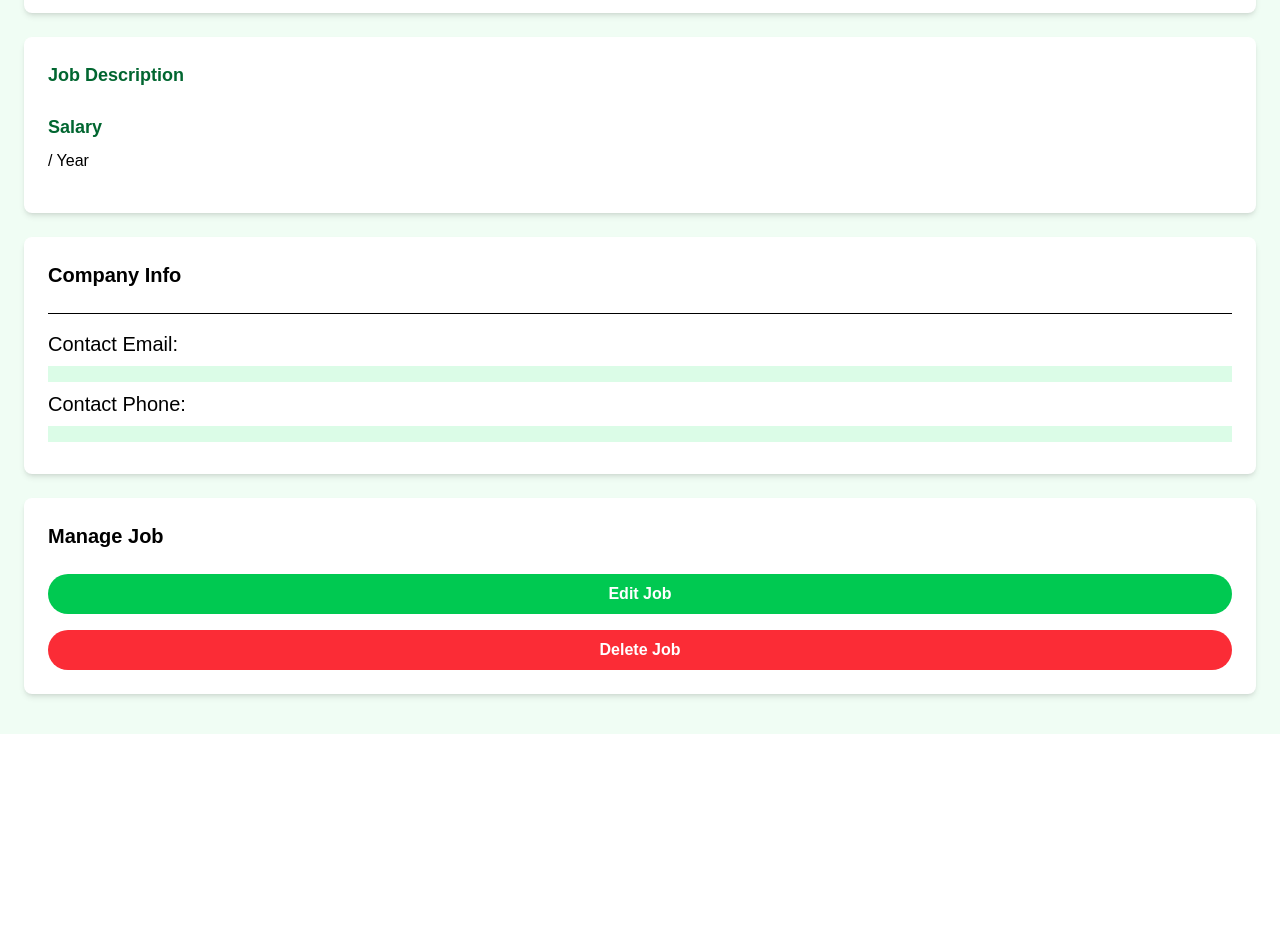
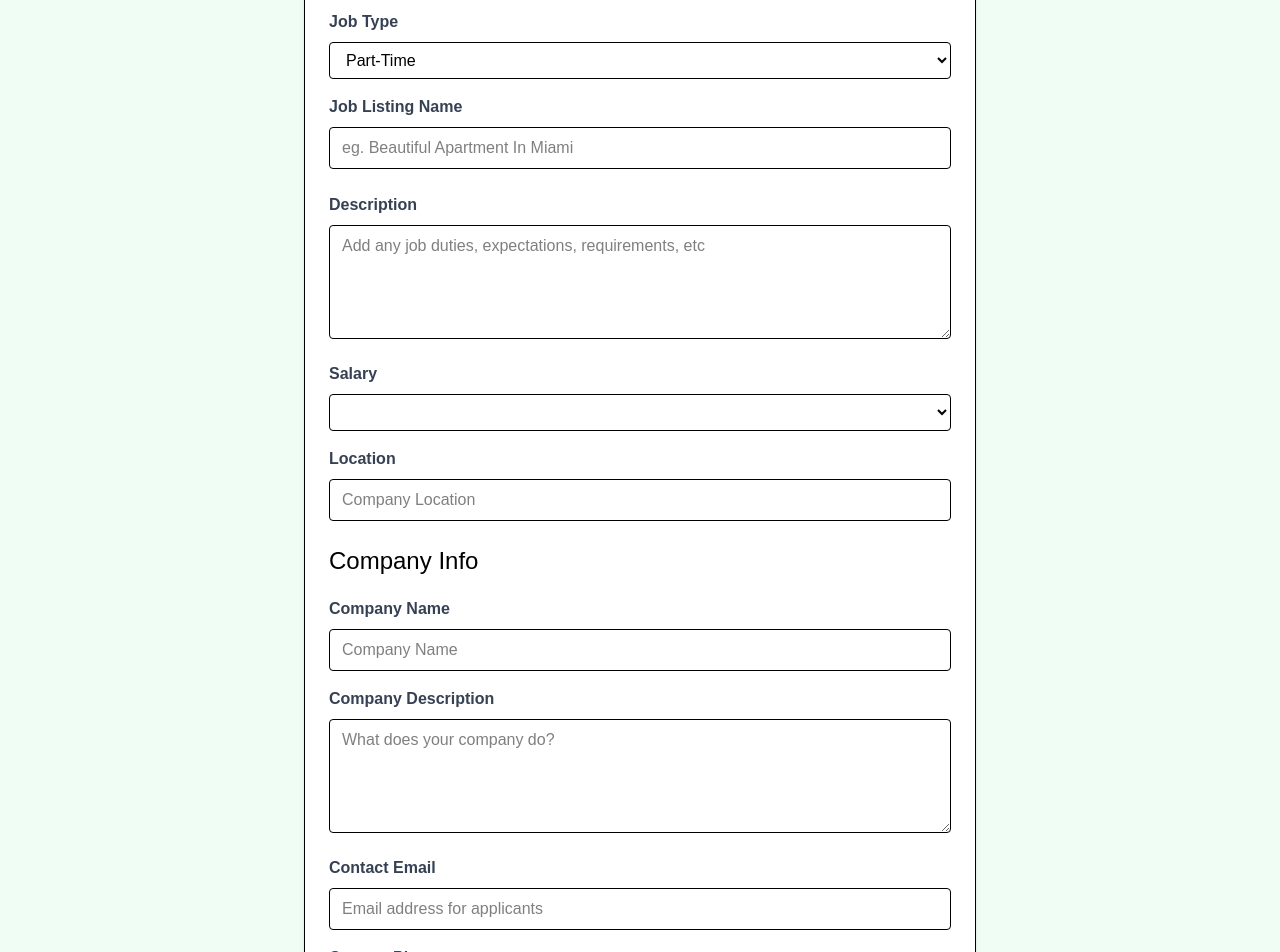
Before and after one commit to ramziosta/vuedemo, a Vue app: page /data/add in a window 1280 px wide. Shown: the part 260-1212 px from the top of the page. Before the commit the page ends 994 px from the top, so only its background shows below. Built offline with nearby package versions, Linux system fonts and the light colour scheme; no server answers.

Commit message:
form to upload data added

```diff
--- a/src/data.json
+++ b/src/data.json
@@ -1,7 +1,7 @@
 {
   "data": [
     {
-      "id": 1,
+      "id": "1",
       "title": "Senior Vue Developer",
       "type": "Full-Time",
       "description": "We are seeking a talented Front-End Developer to join our team in Boston, MA. The ideal candidate will have strong skills in HTML, CSS, and JavaScript, with experience working with modern JavaScript frameworks such as Vue or Angular.",
@@ -15,7 +15,7 @@
       }
     },
     {
-      "id": 2,
+      "id": "2",
       "title": "Front-End Engineer (Vue)",
       "type": "Full-Time",
       "description": "Join our team as a Front-End Developer in sunny Miami, FL. We are looking for a motivated individual with a passion for crafting beautiful and responsive web applications. Experience with UI/UX design principles and a strong attention to detail are highly desirable.",
@@ -29,7 +29,7 @@
       }
     },
     {
-      "id": 3,
+      "id": "3",
       "title": "Vue.js Developer",
       "type": "Full-Time",
       "description": "Are you passionate about front-end development? Join our team in vibrant Brooklyn, NY, and work on exciting projects that make a difference. We offer competitive compensation and a collaborative work environment where your ideas are valued.",
@@ -43,7 +43,7 @@
       }
     },
     {
-      "id": 4,
+      "id": "4",
       "title": "Vue Front-End Developer",
       "type": "Part-Time",
       "description": "Join our team as a Part-Time Front-End Developer in beautiful Pheonix, AZ. We are looking for a self-motivated individual with a passion for creating engaging user experiences. This position offers flexible hours and the opportunity to work remotely.",
@@ -57,7 +57,7 @@
       }
     },
     {
-      "id": 5,
+      "id": "5",
       "title": "Full Stack Vue Developer",
       "type": "Full-Time",
       "description": "Exciting opportunity for a Full-Time Front-End Developer in bustling Atlanta, GA. We are seeking a talented individual with a passion for building elegant and scalable web applications. Join our team and make an impact!",
@@ -71,7 +71,7 @@
       }
     },
     {
-      "id": 6,
+      "id": "6",
       "title": "Vue Native Developer",
       "type": "Full-Time",
       "description": "Join our team as a Front-End Developer in beautiful Portland, OR. We are looking for a skilled and enthusiastic individual to help us create innovative web solutions. Competitive salary and great benefits package available.",
@@ -83,6 +83,20 @@
         "contactEmail": "contact@ipsumlorem.com",
         "contactPhone": "555-555-5555"
       }
+    },
+    {
+      "id": "207f",
+      "type": "Part-Time",
+      "name": "wewewew",
+      "description": "wewewew",
+      "salary": "Under $50K",
+      "location": "wqeqweqw",
+      "company": {
+        "name": "wewewew",
+        "description": "wewewewe",
+        "contactEmail": "wew@gmail.com",
+        "contactPhone": "7887878787"
+      }
     }
   ]
 }
--- a/src/router/index.js
+++ b/src/router/index.js
@@ -3,6 +3,7 @@
 import DataView from '../views/DataView.vue';
 import DataItemView from "@/views/DataItemView.vue";
 import NotFoundView from "@/views/NotFoundView.vue";
+import AddDataView from "@/views/AddDataView.vue";
 
 
 const router = createRouter({
@@ -24,6 +25,11 @@
         component: DataItemView,
       },
     {
+      path:'/data/add',
+      name:"AddDataView",
+      component:AddDataView
+    },
+    {
       path:'/:catchAll(.*)',
       name: 'NotFound',
       component: NotFoundView
--- /dev/null
+++ b/src/views/AddDataView.vue
@@ -0,0 +1,215 @@
+<script setup>
+import {reactive} from "vue";
+import axios from "axios";
+import router from "@/router/index.js";
+
+const form = reactive({
+  type: "Part-Time",
+  name: "",
+  description: "",
+  salary: "",
+  location: "",
+  company: {
+    name: "",
+    description: "",
+    contactEmail: "",
+    contactPhone: "",
+  },
+});
+
+const submitForm = async() => {
+  console.log(form);
+  const newData = {
+    type: form.type,
+    name: form.name,
+    description: form.description,
+    salary: form.salary,
+    location: form.location,
+    company: {
+      name: form.company.name,
+      description: form.company.description,
+      contactEmail: form.company.contactEmail,
+      contactPhone: form.company.contactPhone,
+    },
+  };
+try {
+  const response = await axios.post("/api/data", newData);
+  router.push(`/data/${response.data.id}`).then(r => console.log(r));
+  console.log(response);
+} catch (error) {
+  console.error(error);
+}
+
+};
+</script>
+
+<template>
+  <section class="bg-green-50">
+    <div class="container m-auto max-w-2xl py-24">
+      <div
+          class="bg-white px-6 py-8 mb-4 shadow-md rounded-md border m-4 md:m-0"
+      >
+        <form @submit.prevent="submitForm">
+          <h2 class="text-3xl text-center font-semibold mb-6">Add Job</h2>
+
+          <div class="mb-4">
+            <label for="type" class="block text-gray-700 font-bold mb-2"
+            >Job Type</label
+            >
+            <select v-model="form.type"
+                    id="type"
+                    name="type"
+                    class="border rounded w-full py-2 px-3"
+                    required
+            >
+              <option value="Full-Time">Full-Time</option>
+              <option value="Part-Time">Part-Time</option>
+              <option value="Remote">Remote</option>
+              <option value="Internship">Internship</option>
+            </select>
+          </div>
+
+          <div class="mb-4">
+            <label class="block text-gray-700 font-bold mb-2"
+            >Job Listing Name</label
+            >
+            <input
+                v-model="form.name"
+                type="text"
+                id="name"
+                name="name"
+                class="border rounded w-full py-2 px-3 mb-2"
+                placeholder="eg. Beautiful Apartment In Miami"
+                required
+            />
+          </div>
+          <div class="mb-4">
+            <label
+                for="description"
+                class="block text-gray-700 font-bold mb-2"
+            >Description</label
+            >
+            <textarea v-model="form.description"
+                      id="description"
+                      name="description"
+                      class="border rounded w-full py-2 px-3"
+                      rows="4"
+                      placeholder="Add any job duties, expectations, requirements, etc"
+            ></textarea>
+          </div>
+
+          <div class="mb-4">
+            <label for="type" class="block text-gray-700 font-bold mb-2"
+            >Salary</label
+            >
+            <select v-model="form.salary"
+                    id="salary"
+                    name="salary"
+                    class="border rounded w-full py-2 px-3"
+                    required
+            >
+              <option value="Under $50K">under $50K</option>
+              <option value="$50K - $60K">$50 - $60K</option>
+              <option value="$60K - $70K">$60 - $70K</option>
+              <option value="$70K - $80K">$70 - $80K</option>
+              <option value="$80K - $90K">$80 - $90K</option>
+              <option value="$90K - $100K">$90 - $100K</option>
+              <option value="$100K - $125K">$100 - $125K</option>
+              <option value="$125K - $150K">$125 - $150K</option>
+              <option value="$150K - $175K">$150 - $175K</option>
+              <option value="$175K - $200K">$175 - $200K</option>
+              <option value="Over $200K">Over $200K</option>
+            </select>
+          </div>
+
+          <div class="mb-4">
+            <label class="block text-gray-700 font-bold mb-2">
+              Location
+            </label>
+            <input v-model="form.location"
+                   type="text"
+                   id="location"
+                   name="location"
+                   class="border rounded w-full py-2 px-3 mb-2"
+                   placeholder="Company Location"
+                   required
+            />
+          </div>
+
+          <h3 class="text-2xl mb-5">Company Info</h3>
+
+          <div class="mb-4">
+            <label for="company" class="block text-gray-700 font-bold mb-2"
+            >Company Name</label
+            >
+            <input v-model="form.company.name"
+                   type="text"
+                   id="company"
+                   name="company"
+                   class="border rounded w-full py-2 px-3"
+                   placeholder="Company Name"
+            />
+          </div>
+
+          <div class="mb-4">
+            <label
+                for="company_description"
+                class="block text-gray-700 font-bold mb-2"
+            >Company Description</label
+            >
+            <textarea v-model="form.company.description"
+                      id="company_description"
+                      name="company_description"
+                      class="border rounded w-full py-2 px-3"
+                      rows="4"
+                      placeholder="What does your company do?"
+            ></textarea>
+          </div>
+
+          <div class="mb-4">
+            <label
+                for="contact_email"
+                class="block text-gray-700 font-bold mb-2"
+            >Contact Email</label
+            >
+            <input v-model="form.company.contactEmail"
+                   type="email"
+                   id="contact_email"
+                   name="contact_email"
+                   class="border rounded w-full py-2 px-3"
+                   placeholder="Email address for applicants"
+                   required
+            />
+          </div>
+          <div class="mb-4">
+            <label
+                for="contact_phone"
+                class="block text-gray-700 font-bold mb-2"
+            >Contact Phone</label
+            >
+            <input v-model="form.company.contactPhone"
+                   type="tel"
+                   id="contact_phone"
+                   name="contact_phone"
+                   class="border rounded w-full py-2 px-3"
+                   placeholder="Optional phone for applicants"
+            />
+          </div>
+
+          <div>
+            <button
+                class="bg-green-500 hover:bg-green-600 text-white font-bold py-2 px-4 rounded-full w-full focus:outline-none focus:shadow-outline"
+                type="submit"
+            >
+              Add Job
+            </button>
+          </div>
+        </form>
+      </div>
+    </div>
+  </section>
+</template>
+
+<style scoped>
+
+</style>
--- a/src/views/DataItemView.vue
+++ b/src/views/DataItemView.vue
@@ -55,7 +55,7 @@
                 class="text-gray-500 mb-4 flex align-middle justify-center md:justify-start"
             >
               <i
-                  class="fa-solid fa-location-dot text-lg text-orange-700 mr-2"
+                  class="pi pi-map-marker text-lg text-orange-700 mr-2"
               ></i>
               <p class="text-orange-700">{{state.singleListing.location}}</p>
             </div>
```
